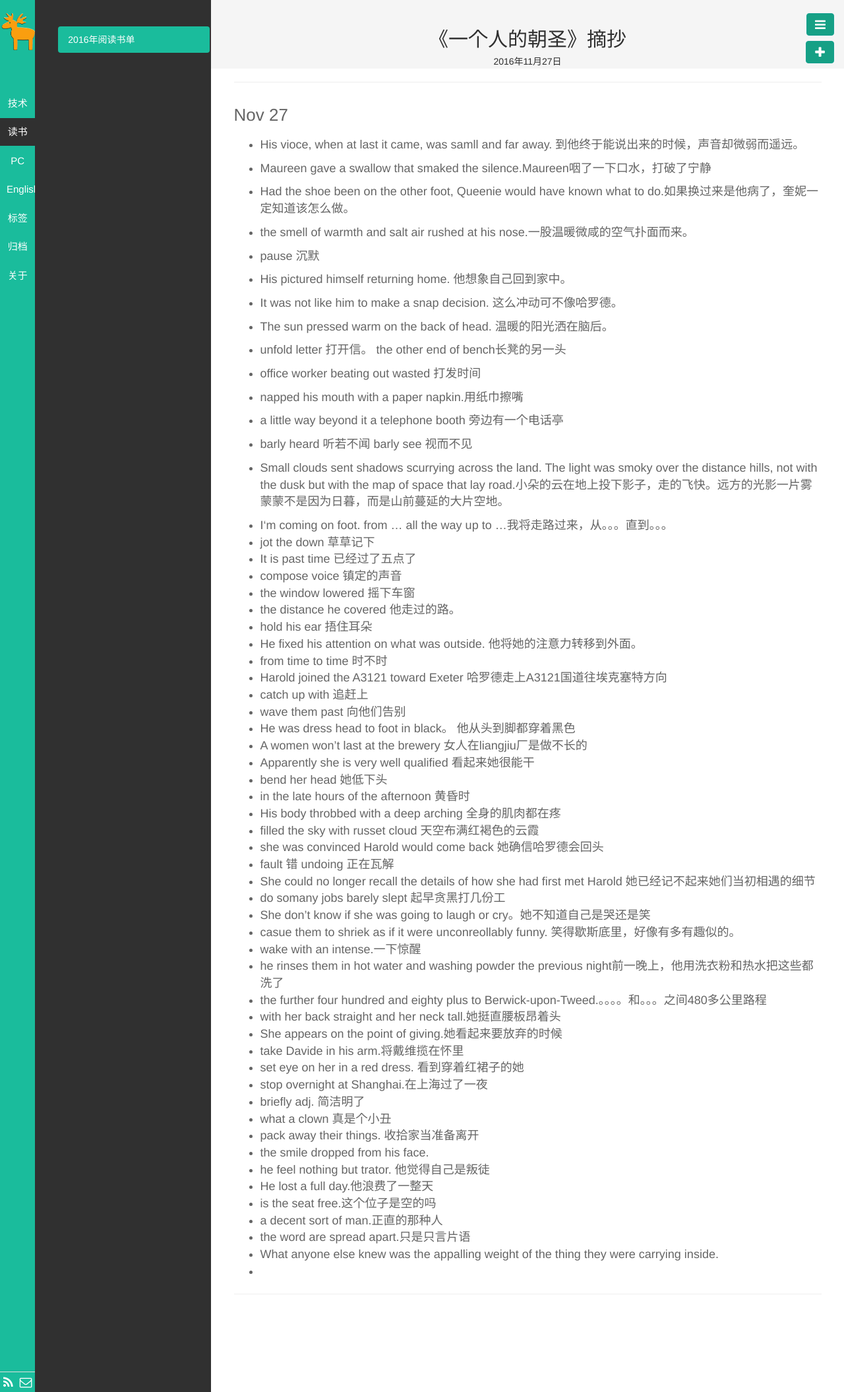
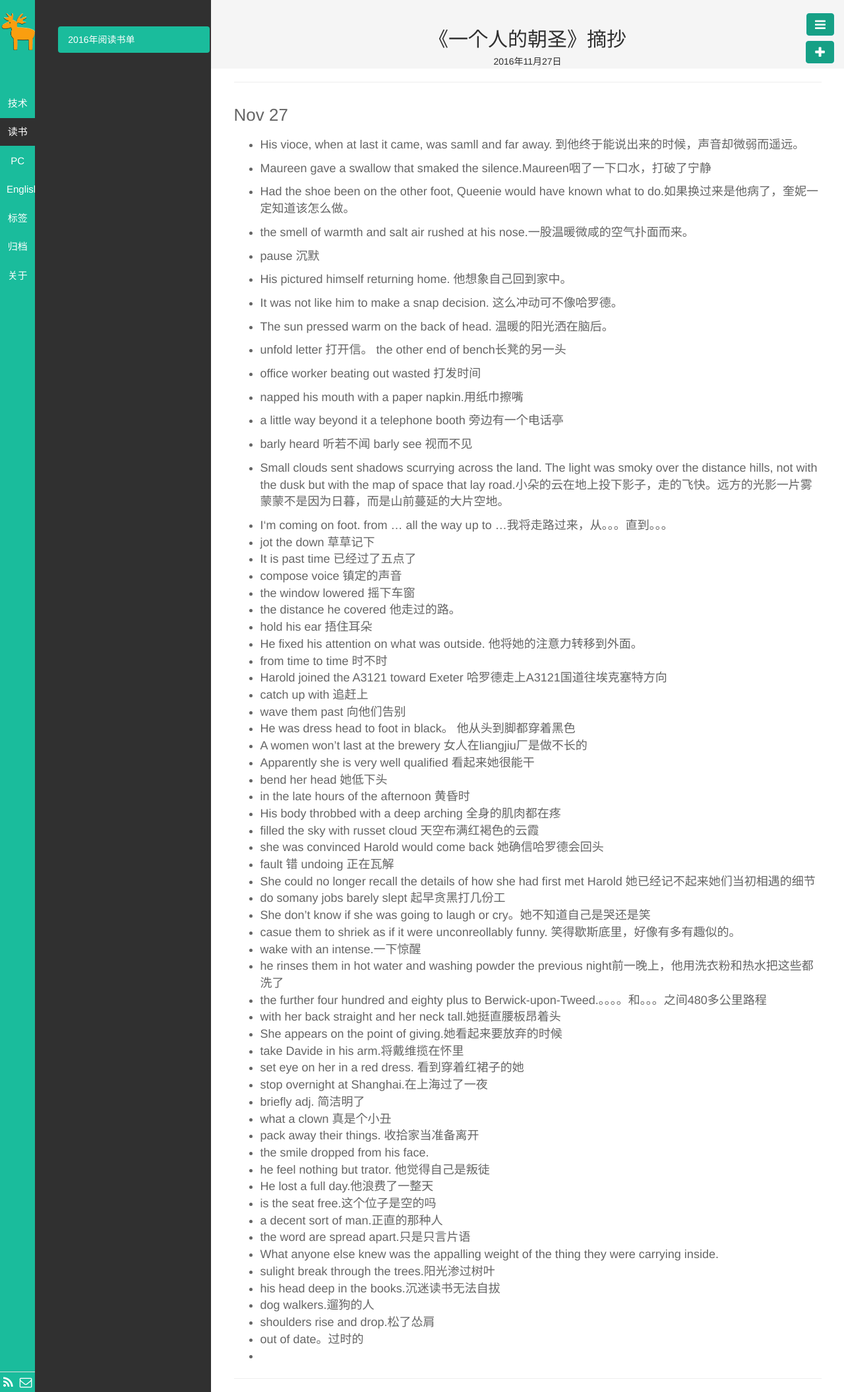
Before and after one commit to liyibing28/liyibing28.github.io, a Jekyll site: the page built from _posts/English as second language/2016-11-27-Fry.md, in a window 1280 px wide. Shown: the whole page at 66% size. Built offline with Jekyll 4.4.1, drawn with Linux system fonts in a browser that asks for light colours.

Commit message:
读书笔记

```diff
--- a/_posts/English as second language/2016-11-27-Fry.md
+++ b/_posts/English as second language/2016-11-27-Fry.md
@@ -85,4 +85,9 @@ description:
 - a decent sort of man.正直的那种人
 - the word are spread apart.只是只言片语
 - What anyone else knew was the appalling weight of the thing they were carrying inside.
+-  sulight break through the trees.阳光渗过树叶
+-  his head deep in the books.沉迷读书无法自拔
+-  dog walkers.遛狗的人
+-  shoulders rise and drop.松了怂肩
+-  out of date。过时的
 -
```
